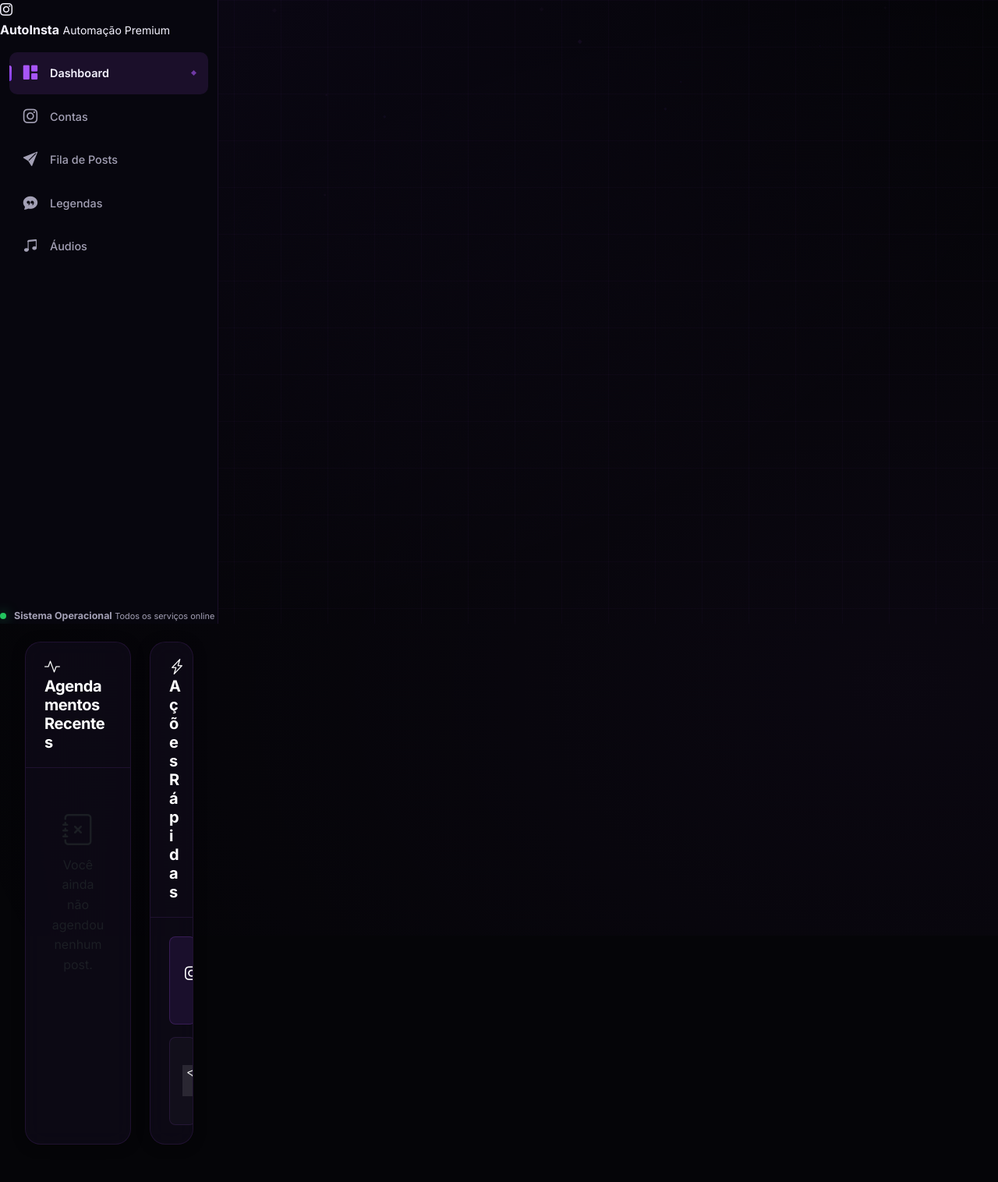
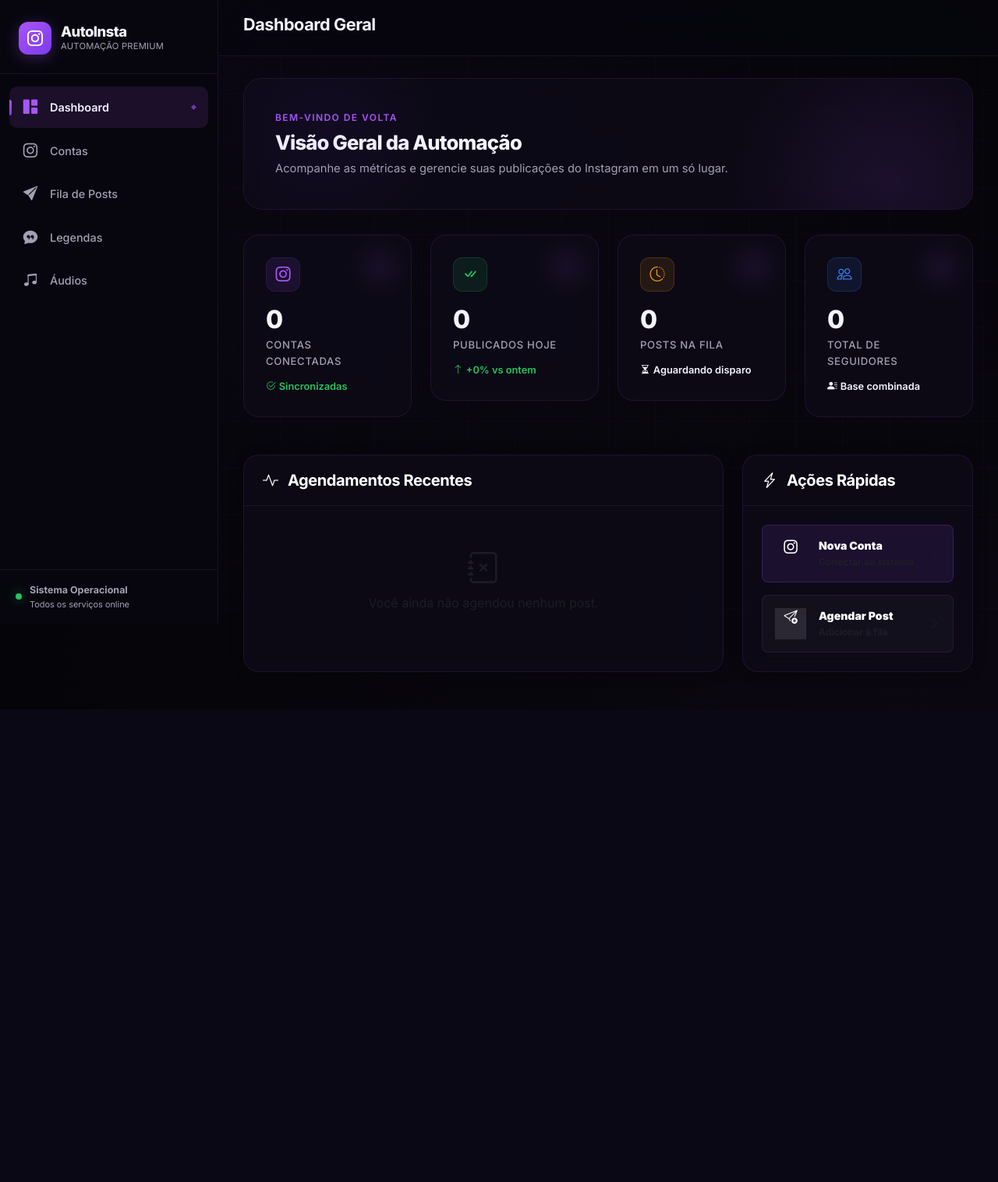
Before and after one commit to MuriloSCunha0/AutoInsta, a Django app: page /analytics/ in a window 1280 px wide. Shown: the whole page at 78% size. After the commit the page ends 910 px from the top, so only its background shows below. Run offline with Django 5.2, Linux system fonts and the light colour scheme; the visitor is signed in with stand-in values (Sample User, id 1); data that the repository does not hold is empty; parts of the project's set-up code (start-up, migrations or seed data) failed here and were passed over; some libraries are stand-ins or nearby versions.

Commit message:
fix: correct main-content CSS class name and layout to prevent it hiding behind sidebar

```diff
--- a/static/css/theme.css
+++ b/static/css/theme.css
@@ -207,8 +207,7 @@ a:hover {
 
 /* ── App Shell ─────────────────────────────────────────────── */
 .app-shell {
-  display: grid;
-  grid-template-columns: var(--sidebar-w) 1fr;
+  display: flex;
   min-height: 100vh;
   position: relative;
   z-index: 1;
@@ -433,10 +432,13 @@ a:hover {
 }
 
 .main-content {
-  grid-column: 2;
+  flex: 1;
+  margin-left: var(--sidebar-w);
   min-height: 100vh;
   position: relative;
   z-index: 1;
+  display: flex;
+  flex-direction: column;
 }
 
 /* ── Cards ─────────────────────────────────────────────────── */
--- a/templates/base.html
+++ b/templates/base.html
@@ -19,12 +19,16 @@
     <div class="app-shell">
         <!-- Sidebar -->
         <aside class="side-nav">
-            <div class="brand-block">
-                <i class="bi bi-instagram brand-logo text-purple"></i>
-                <div>
-                    <strong>AutoInsta</strong>
-                    <small>Automação Premium</small>
-                </div>
+            <div class="side-brand">
+                <a href="{% url 'analytics:dashboard' %}" class="brand-logo">
+                    <div class="brand-icon">
+                        <i class="bi bi-instagram"></i>
+                    </div>
+                    <div class="brand-text">
+                        <span class="brand-name">AutoInsta</span>
+                        <span class="brand-sub">Automação Premium</span>
+                    </div>
+                </a>
             </div>
 
             <nav class="side-links">
@@ -50,17 +54,19 @@
                 </a>
             </nav>
 
-            <div class="side-status mt-auto">
-                <div class="status-dot ok"></div>
-                <div>
-                    <strong>Sistema Operacional</strong>
-                    <small>Todos os serviços online</small>
+            <div class="side-footer mt-auto">
+                <div class="side-status">
+                    <div class="status-dot ok"></div>
+                    <div>
+                        <strong>Sistema Operacional</strong>
+                        <small class="d-block">Todos os serviços online</small>
+                    </div>
                 </div>
             </div>
         </aside>
 
         <!-- Main Content -->
-        <main class="main-shell">
+        <main class="main-content">
             <header class="top-bar">
                 <h1 class="page-title">{% block page_title %}{% endblock %}</h1>
                 <div class="top-actions">
```
